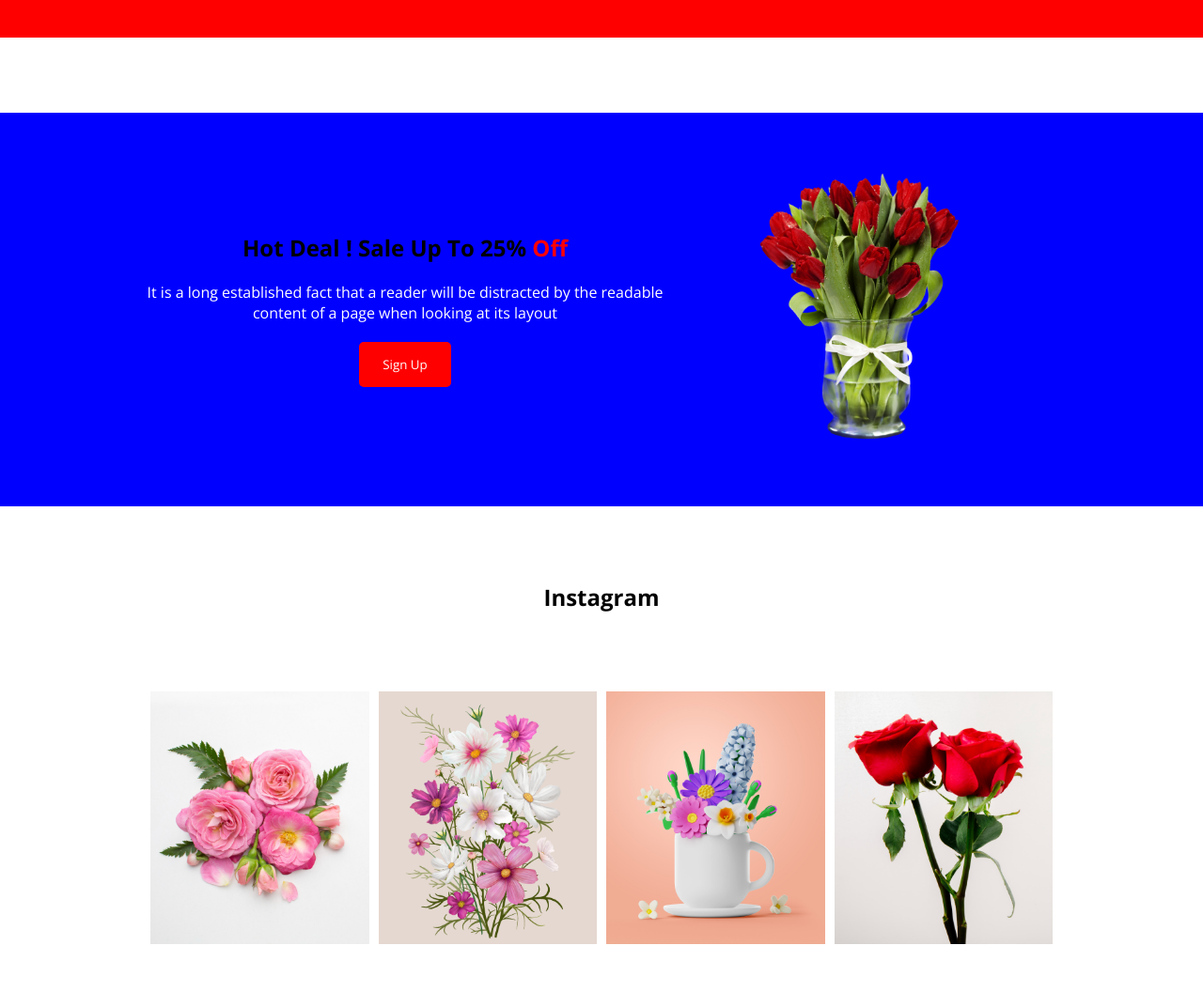
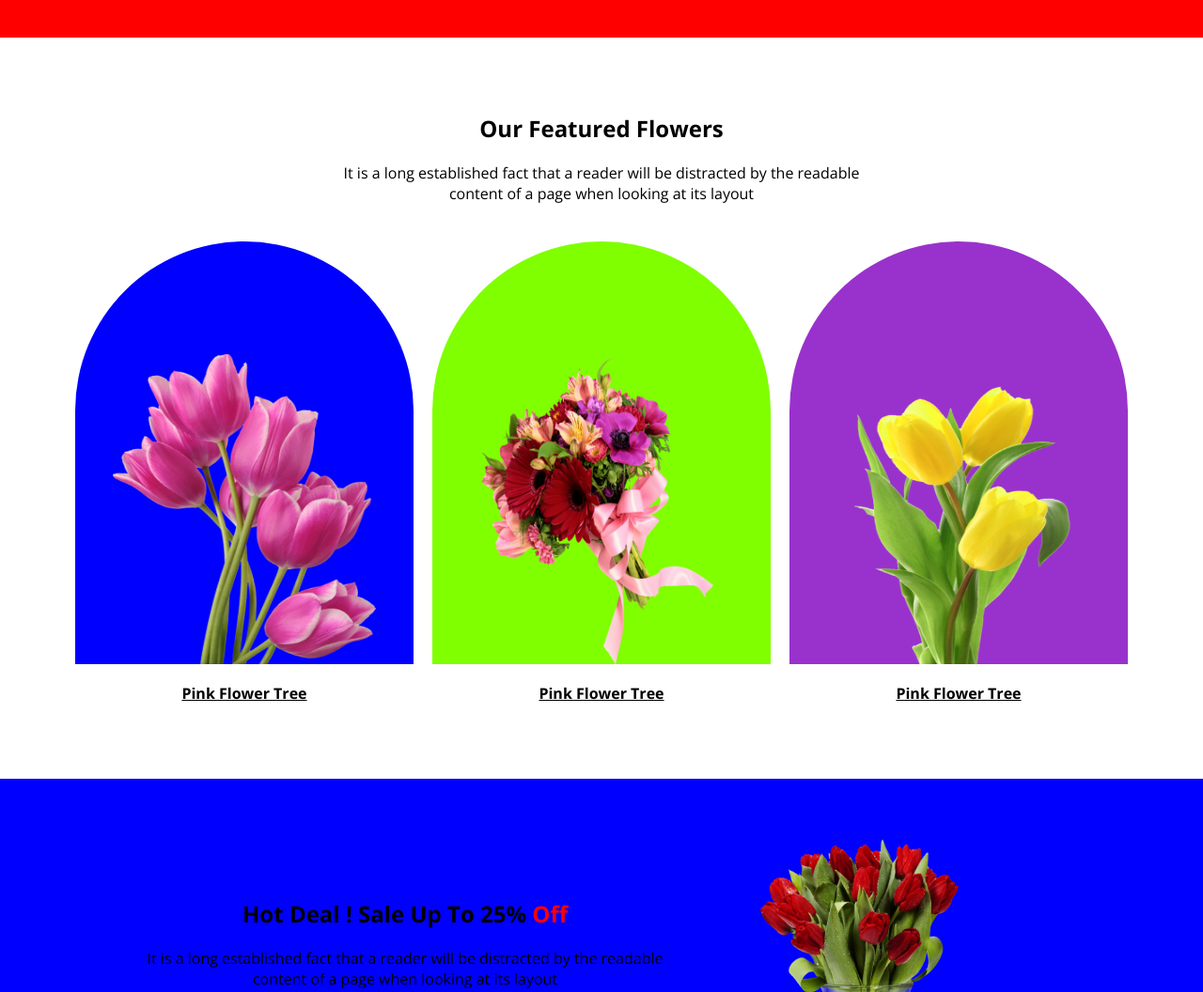
Before and after one commit to jiku88/one-assignment, a plain HTML site: page index.html in a window 1280 px wide. Shown: the part 760-1816 px from the top of the page at 94% size. Drawn offline with nearby package versions, Linux system fonts and the light colour scheme.

Commit message:
feature section complite

```diff
--- a/index.html
+++ b/index.html
@@ -30,7 +30,41 @@
 
     <!-- main saction -->
     <main>
-        <!-- sale up section -->
+
+        <!-- Feature flower section -->
+
+
+        <div class="feature">
+            <div>
+                <h2> Our Featured Flowers</h2>
+                <p class="discription extra">It is a long established fact that a reader will be distracted by the
+                    readable <br>content of a page when looking at its layout</p>
+                <div class="feature-img">
+                    <div>
+                        <div class="first-img">
+                            <img class="img-feature" src="./Flower Asset/pngwing 6.png" alt="">
+                        </div>
+                        <h4 class="img-cap">Pink Flower Tree</h4>
+                    </div>
+
+                    <div>
+                        <div class="second-img">
+                            <img class="img-feature" src="./Flower Asset/pngwing 5.png" alt="">
+                        </div>
+                        <h4 class="img-cap">Pink Flower Tree</h4>
+                    </div>
+                    <div>
+                        <div class="third-img">
+                            <img class="img-feature" src="./Flower Asset/pngwing 7.png" alt="">
+                        </div>
+                        <h4 class="img-cap">Pink Flower Tree</h4>
+                    </div>
+                </div>
+            </div>
+        </div>
+
+
+        <!-- sale up section  -->
         <div class="sale-up-main">
             <div class="sale-up">
                 <h2>Hot Deal ! Sale Up To 25% <span class="off">Off</span> </h1>
@@ -42,6 +76,7 @@
                 <img class="sale-up-img" src="./Flower Asset/pngwing 8.png" alt="">
             </div>
         </div>
+
         <!-- instragram  section -->
         <div class="Instra-secttion">
             <h2>Instagram</h2>
@@ -83,8 +118,8 @@
         <div class="flower-shop">
             <h2><span class="flower">Flower</span>Shop</h2>
             <p class="discription"> <small>It is a long established fact that a reader will be distracted by the
-            readable <br>content of a page when looking at its layout </small></p>
-           <h6 class="color">@2020-2023, FlowerShop.com. All rights reserved.</h6>
+                    readable <br>content of a page when looking at its layout </small></p>
+            <h6 class="color">@2020-2023, FlowerShop.com. All rights reserved.</h6>
 
         </div>
 
--- a/style.css
+++ b/style.css
@@ -71,31 +71,32 @@
 
 .discription {
     margin: 20px 0;
-    color: white;
+    color: black;
 }
-
 
 /* instra section */
 
 
-.Instra-secttion{
+.Instra-secttion {
     width: 75%;
-    margin: auto ;
+    margin: auto;
     text-align: center;
     margin-top: 80px;
 }
-.instra-img{
+
+.instra-img {
     display: flex;
     gap: 10px;
 }
-.img{
+
+.img {
     width: 100%;
 }
 
 /* latest section */
 
 
-.latest-section{
+.latest-section {
     background-image: url("./Flower Asset/Rectangle\ 9.png");
     background-position: center;
     background-repeat: no-repeat;
@@ -103,24 +104,28 @@
     height: 300px;
     width: 75%;
     margin: auto;
- margin-top:80px ;
+    margin-top: 80px;
     text-align: center;
     display: flex;
     align-items: center;
     justify-content: center;
+    border-radius: 5px;
 
 }
-.latest{
+
+.latest {
     align-items: center;
 
 }
-.latest-input{
+
+.latest-input {
     align-items: center;
     display: flex;
     gap: 10px;
 
 }
-.input{
+
+.input {
     border: none;
     width: 450px;
     height: 45px;
@@ -129,10 +134,11 @@ justify-content: center;
 }
 
 /* footer section */
-.flower{
+.flower {
     color: #b5425b;
 }
-.flower-shop{
+
+.flower-shop {
     text-align: center;
     background-color: rgb(87, 67, 67);
     color: white;
@@ -140,6 +146,57 @@ justify-content: center;
     margin-top: 80px;
 
 }
-.color{
+
+.color {
     color: white;
 }
+
+/* featue section */
+
+.feature {
+    text-align: center;
+    width: 75%;
+    margin: 80px auto 0;
+}
+
+.feature-img {
+    display: flex;
+    gap: 20px;
+    justify-content: center;
+    align-items: center;
+
+}
+
+.first-img {
+    background-color: blue;
+    height: 450px;
+    width: 360px;
+    border-radius: 250px 250px 0 0;
+}
+
+.second-img {
+    background-color: chartreuse;
+    height: 450px;
+    width: 360px;
+    border-radius: 250px 250px 0 0;
+}
+
+.third-img {
+    background-color: darkorchid;
+    height: 450px;
+    width: 360px;
+    border-radius: 250px 250px 0 0;
+}
+
+.img-feature {
+    width: 280px;
+    height: 330px;
+margin-top: 120px;
+}
+.img-cap{
+margin-top: 20px;
+text-decoration: underline;
+}
+.extra{
+    margin-bottom: 40px;
+}
```
Lines whose indentation alone changed are shown as unchanged.
